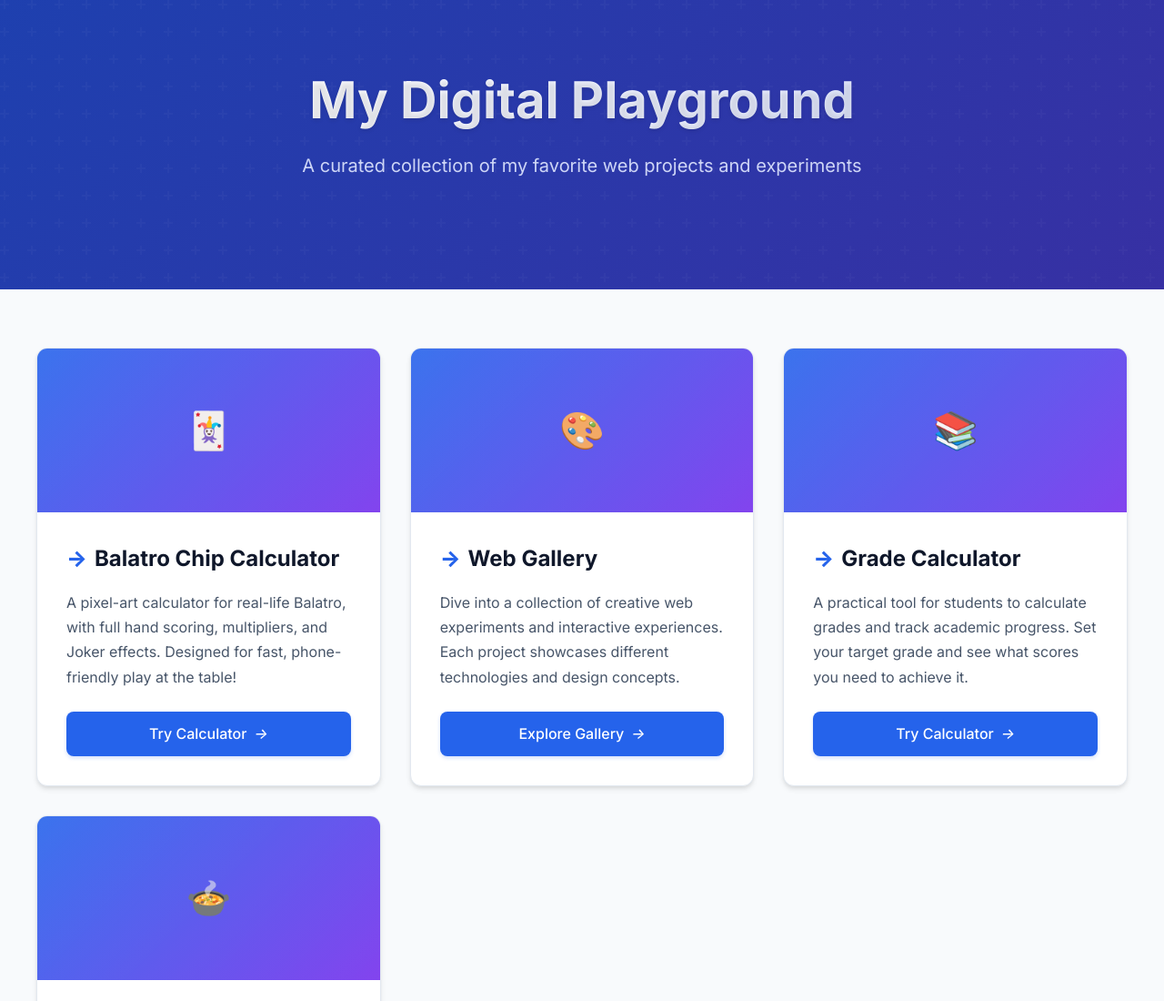
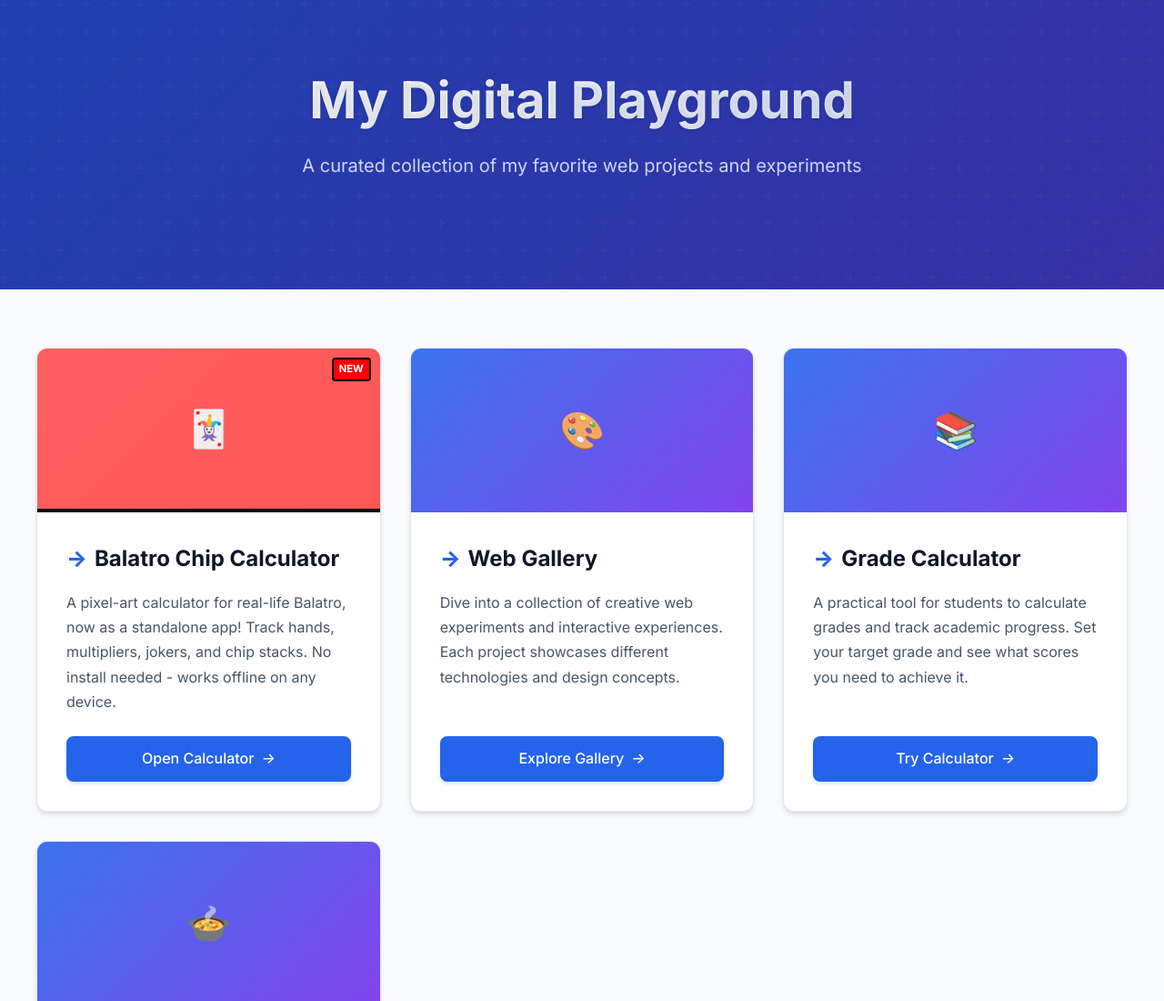
Before and after one commit to sirshiru/sirshiru.github.io, a plain HTML site: page index.html in a window 1280 px wide. Shown: the top 1100 px of the page at 91% size. Drawn offline with Linux system fonts and the light colour scheme.

Commit message:
Update index.html

```diff
--- a/index.html
+++ b/index.html
@@ -408,15 +408,16 @@
         <div class="projects-grid">
             <!-- Balatro Chip Calculator Card -->
            <a href="https://sirshiru.github.io/balatro-calculator/" class="project-card" target="_blank" rel="noopener noreferrer">
-                <div class="project-image" style="font-size:2.5rem;">
+               <div class="project-image" style="background: #ff4d4d; font-size: 2.5rem; border-bottom: 4px solid #000;">
                    <span>🃏</span>
+                   <span style="position: absolute; top: 10px; right: 10px; background: #ff0000; color: white; padding: 2px 6px; border-radius: 4px; font-size: 0.7rem; border: 2px solid #000;">NEW</span>
                </div>
                <div class="project-content">
                    <h3 class="project-title">Balatro Chip Calculator</h3>
                    <p class="project-description">
-                        A pixel-art calculator for real-life Balatro, with full hand scoring, multipliers, and Joker effects. Designed for fast, phone-friendly play at the table!
+                      A pixel-art calculator for real-life Balatro, now as a standalone app! Track hands, multipliers, jokers, and chip stacks. No install needed - works offline on any device.
                    </p>
-                    <span class="btn">Try Calculator <i>→</i></span>
+                    <span class="btn">Open Calculator <i>→</i></span>
                 </div>
             </a>
             <!-- Existing Projects -->
```
Lines whose indentation alone changed are shown as unchanged.
